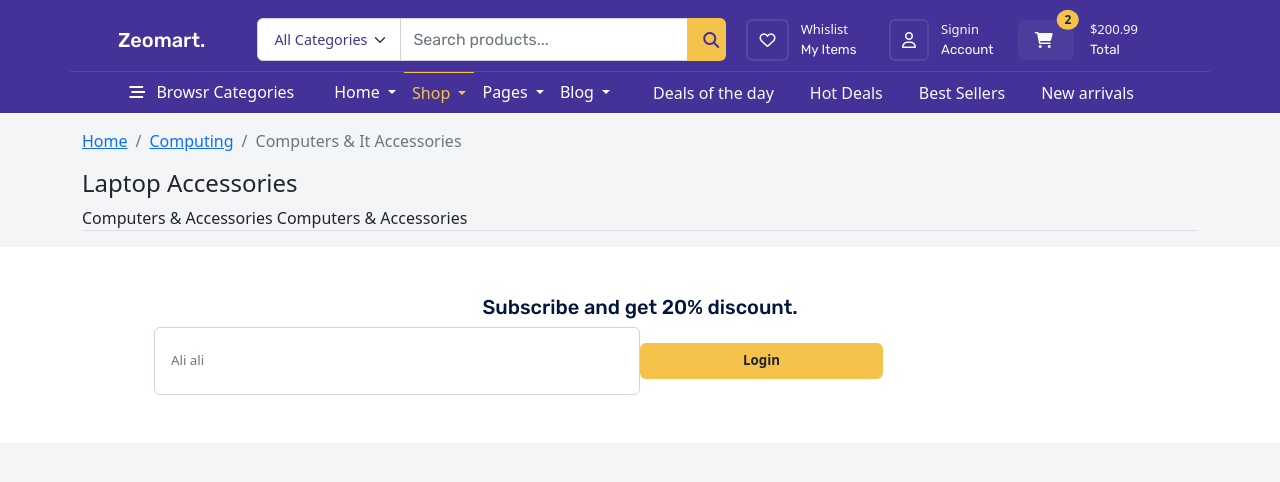
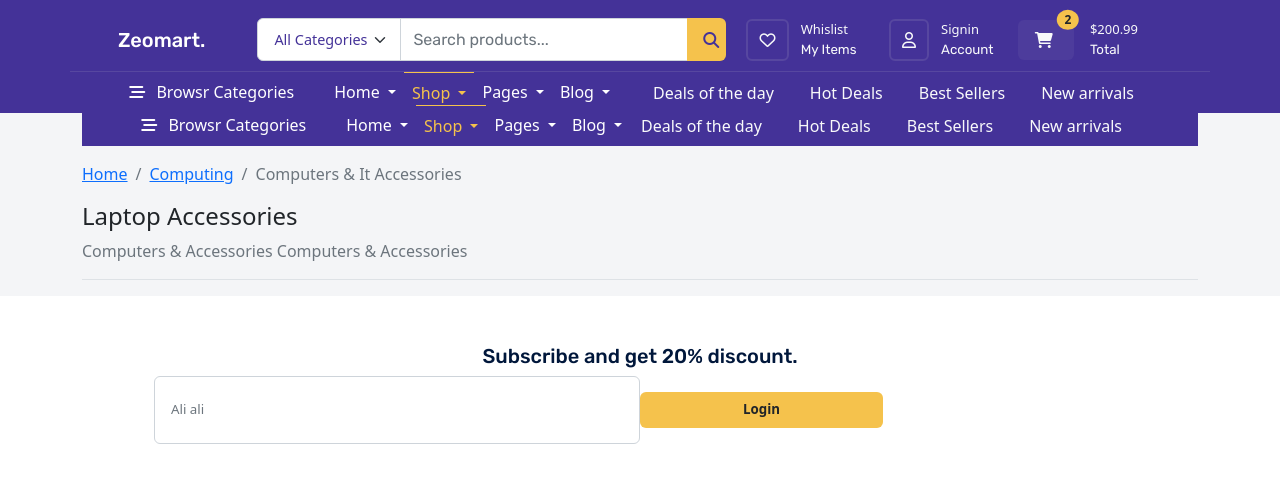
Before and after one commit to kholodelhdad/graduation_angular, an Angular app: page /categorypage in a window 1280 px wide. Shown: the top 482 px of the page. Built offline with nearby package versions, Linux system fonts and the light colour scheme; a web font is replaced by a local one.

Commit message:
five commit

```diff
--- a/src/app/categorypage/categorypage.component.html
+++ b/src/app/categorypage/categorypage.component.html
@@ -1,5 +1,6 @@
+
 <div class="container">
-
+<app-category-navbar></app-category-navbar>
   <nav aria-label="breadcrumb" class="my-3">
     <ol class="breadcrumb">
       <li class="breadcrumb-item"><a href="#">Home</a></li>
@@ -7,7 +8,9 @@
       <li class="breadcrumb-item active" aria-current="page">Computers & It Accessories</li>
     </ol>
   </nav>
-<h4>Laptop Accessories</h4>
-<p class="border-bottom">Computers & Accessories Computers & Accessories</p>
+<h4 class="mb-2">Laptop Accessories</h4>
+<p class=" mb-3 text-muted" >Computers & Accessories Computers & Accessories</p>
+
+<p class="border-bottom" ></p>
 
 </div>
```
